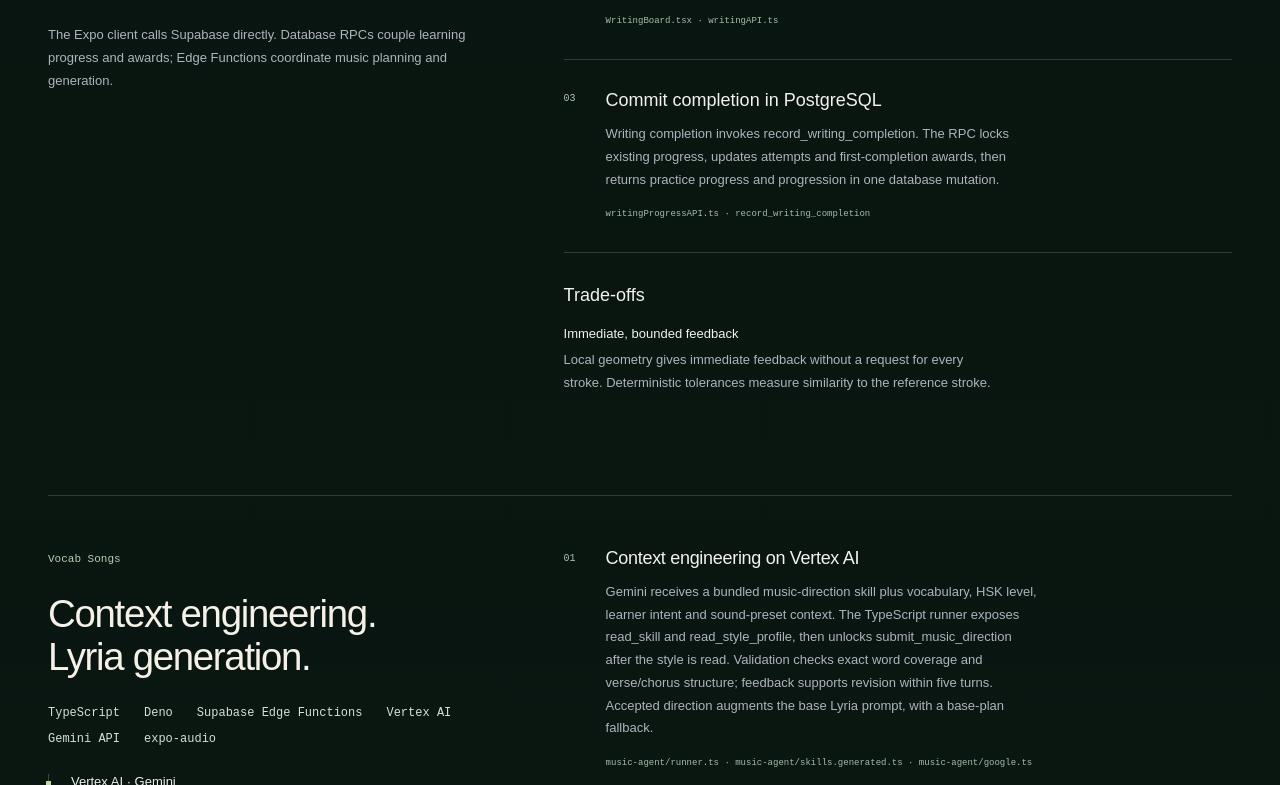
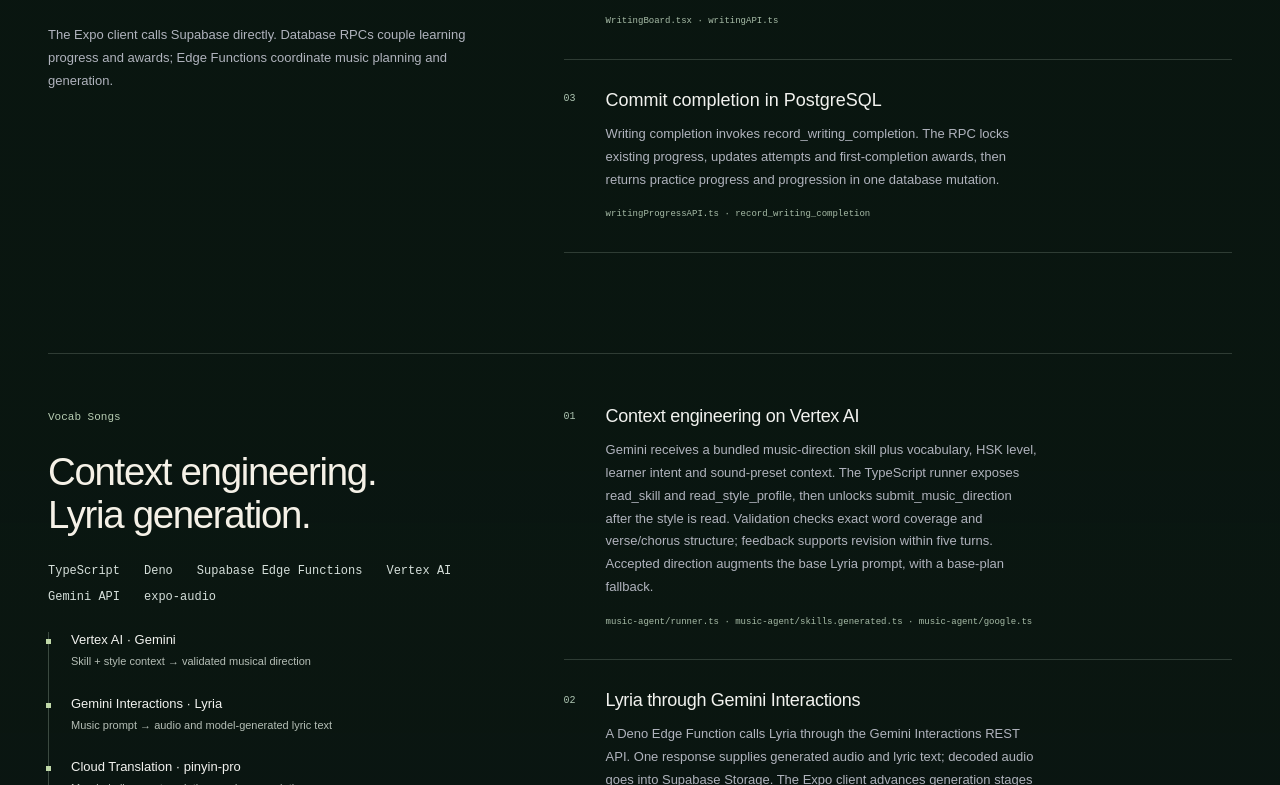
Before and after one commit to philspaces/portfolio, an Astro site: page / in a window 1280 px wide. Shown: the part 1590-2375 px from the top of the page. Built offline with nearby package versions, Linux system fonts and the light colour scheme; Astro itself is replaced by a stand-in of ours.

Commit message:
refactor: remove standalone JadeWords tradeoff block

```diff
--- a/src/App.tsx
+++ b/src/App.tsx
@@ -158,7 +158,7 @@ function RealProjectDetails({ project, immersed }: { project: RealProject; immer
     <div className="details-heading"><h2 id="details-heading">The build<span>.</span></h2><p>{project.engineering.introduction}</p></div>
     <div className="real-details-grid">
       <aside className="real-build-note"><span className="build-kicker">Mobile / runtime architecture</span><h3>{project.engineering.headline}</h3><ul className="stack-list" aria-label="Technology stack">{project.stack.map(item => <li key={item}>{item}</li>)}</ul><ol className="runtime-boundaries" aria-label="Runtime boundaries">{project.engineering.boundaries.map(boundary => <li key={boundary.title}><strong>{boundary.title}</strong><span>{boundary.detail}</span></li>)}</ol><p>{project.architectureNote}</p></aside>
-      <div className="engineering-details">{project.engineering.sections.map((section, index) => <article key={section.title}><span className="feature-number" aria-hidden="true">{String(index + 1).padStart(2, '0')}</span><div><h3>{section.title}</h3><p>{section.detail}</p><span className="engineering-source">{section.source}</span></div></article>)}<section className="engineering-implications" aria-label="Engineering implications"><h3>Trade-offs</h3>{project.engineering.implications.map(item => <div key={item.title}><h4>{item.title}</h4><p>{item.detail}</p></div>)}</section></div>
+      <div className="engineering-details">{project.engineering.sections.map((section, index) => <article key={section.title}><span className="feature-number" aria-hidden="true">{String(index + 1).padStart(2, '0')}</span><div><h3>{section.title}</h3><p>{section.detail}</p><span className="engineering-source">{section.source}</span></div></article>)}</div>
     </div>
   </section><VocabSongs feature={project.songs} immersed={immersed} /></>;
 }
--- a/src/projects.ts
+++ b/src/projects.ts
@@ -58,7 +58,6 @@ export interface RealProject extends ProjectBase {
     headline: string;
     boundaries: { title: string; detail: string }[];
     sections: { title: string; detail: string; source: string }[];
-    implications: { title: string; detail: string }[];
   };
   songs: SongsFeature;
   availability: string;
@@ -118,9 +117,6 @@ export const projects: Project[] = [
         { title: 'Resume a vocabulary session', detail: 'Load the active draft, fetch vocabulary by its stored IDs, then restore order, index and answer sets. Changes persist as JSONB. A partial unique index limits active drafts per user, module, content and mode.', source: 'LearningSessionScreen.tsx · learningSessionAPI.ts' },
         { title: 'Validate strokes on the device', detail: 'Stroke paths and medians come from Supabase through a per-character Promise cache. Gestures normalize to a 1024-coordinate SVG space. Each stroke is resampled to 20 points and checked against endpoints, mean distance and length; accepted strokes advance, rejected strokes trigger hints and haptics.', source: 'WritingBoard.tsx · writingAPI.ts' },
         { title: 'Commit completion in PostgreSQL', detail: 'Writing completion invokes record_writing_completion. The RPC locks existing progress, updates attempts and first-completion awards, then returns practice progress and progression in one database mutation.', source: 'writingProgressAPI.ts · record_writing_completion' },
-      ],
-      implications: [
-        { title: 'Immediate, bounded feedback', detail: 'Local geometry gives immediate feedback without a request for every stroke. Deterministic tolerances measure similarity to the reference stroke.' },
       ],
     },
     songs: {
--- a/src/styles.css
+++ b/src/styles.css
@@ -120,9 +120,6 @@ main:focus, h1:focus { outline: none; }
 .engineering-details article:first-child { padding-top: 0; }
 .engineering-details article h3 { margin-bottom: 12px; }
 .engineering-source { display: block; margin-top: 16px; font-family: 'Geist Mono Variable', monospace; font-size: 9px; color: #a8bda8; line-height: 1.65; overflow-wrap: anywhere; }
-.engineering-implications { margin-top: 32px; }
-.engineering-implications h4 { font-size: 13px; font-weight: 500; margin-bottom: 8px; }
-.engineering-implications > div + div { margin-top: 22px; }
 .details-grid { display: grid; grid-template-columns: 1fr 1fr; gap: clamp(50px, 9vw, 145px); align-items: start; }
 .architecture-visual { position: sticky; top: 36px; background: #202124; border: 1px solid var(--line); border-radius: var(--radius); padding: 26px; }
 .architecture-caption { color: #c1c2c6; display: flex; align-items: center; justify-content: space-between; font-size: 11px; }
```
Also changed, not shown: docs/DESIGN.md (+6 -4 lines), README.md.
